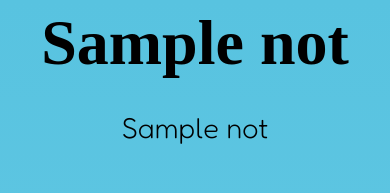
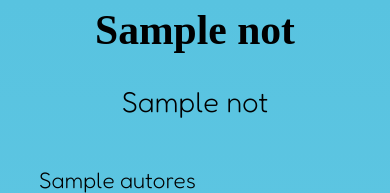
Before and after one commit to Luca-Henrique-Tavares/teki-saude, a Node server app: template views/padrao.handlebars in a window 390 px wide. Shown: the part 124-317 px from the top of the page. Run offline with Node 20, Linux system fonts and the light colour scheme; the template is opened without the code that fills it: most values are stand-ins (such as "Sample title", 1, 10 or a date in 2020); grey boxes marked "Sample" are stand-in pictures; some libraries are stand-ins or nearby versions; some web fonts are replaced.

Commit message:
Update styles.css

```diff
--- a/public/css/styles.css
+++ b/public/css/styles.css
@@ -2083,9 +2083,8 @@
     }
 
     .mat_title{
-        font-size: 4rem;
-    }
-
+        font-size: 2.6rem;
+    }
     .mat_subtitle{
         font-size: 1.8rem;
     }
```
